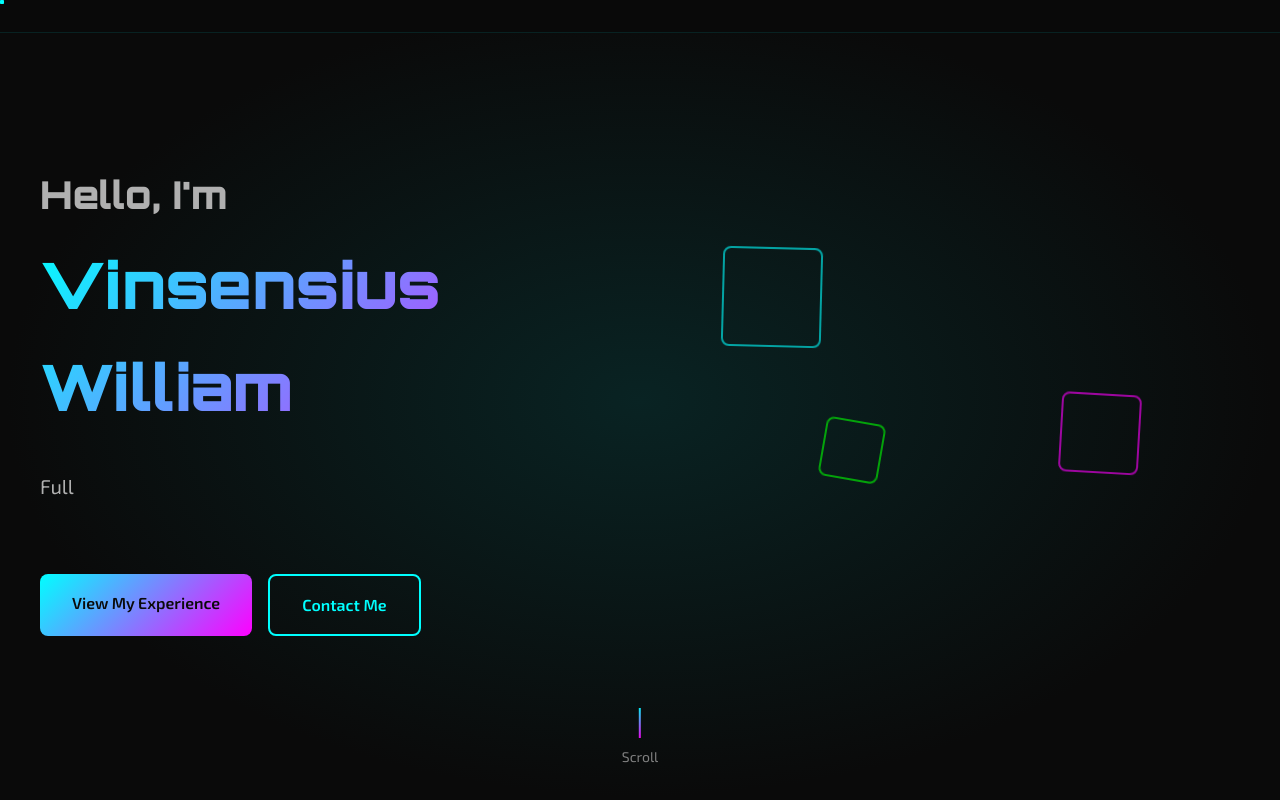
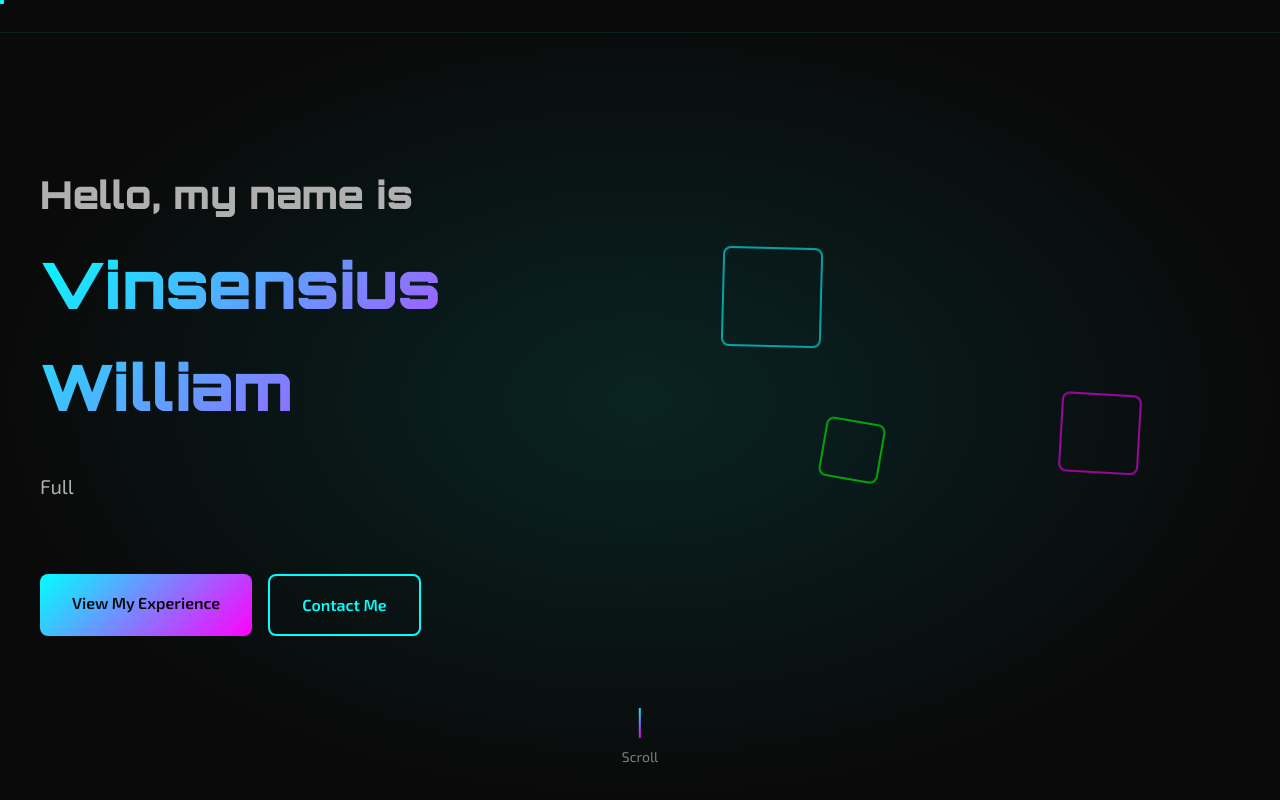
Before and after one commit to vinswilliam/vinswilliam.github.io, a website built with Vite: page index.html in a window 1280 px wide. Shown: the top 800 px of the page. Built offline with nearby package versions, Linux system fonts and the light colour scheme.

Commit message:
update intro

```diff
--- a/index.html
+++ b/index.html
@@ -35,7 +35,7 @@
       <div class="hero-container">
         <div class="hero-content">
           <h1 class="hero-title">
-            <span class="title-line">Hello, I'm</span>
+            <span class="title-line">Hello, my name is</span>
             <span class="title-name">Vinsensius William</span>
           </h1>
           <p class="hero-subtitle">
```
